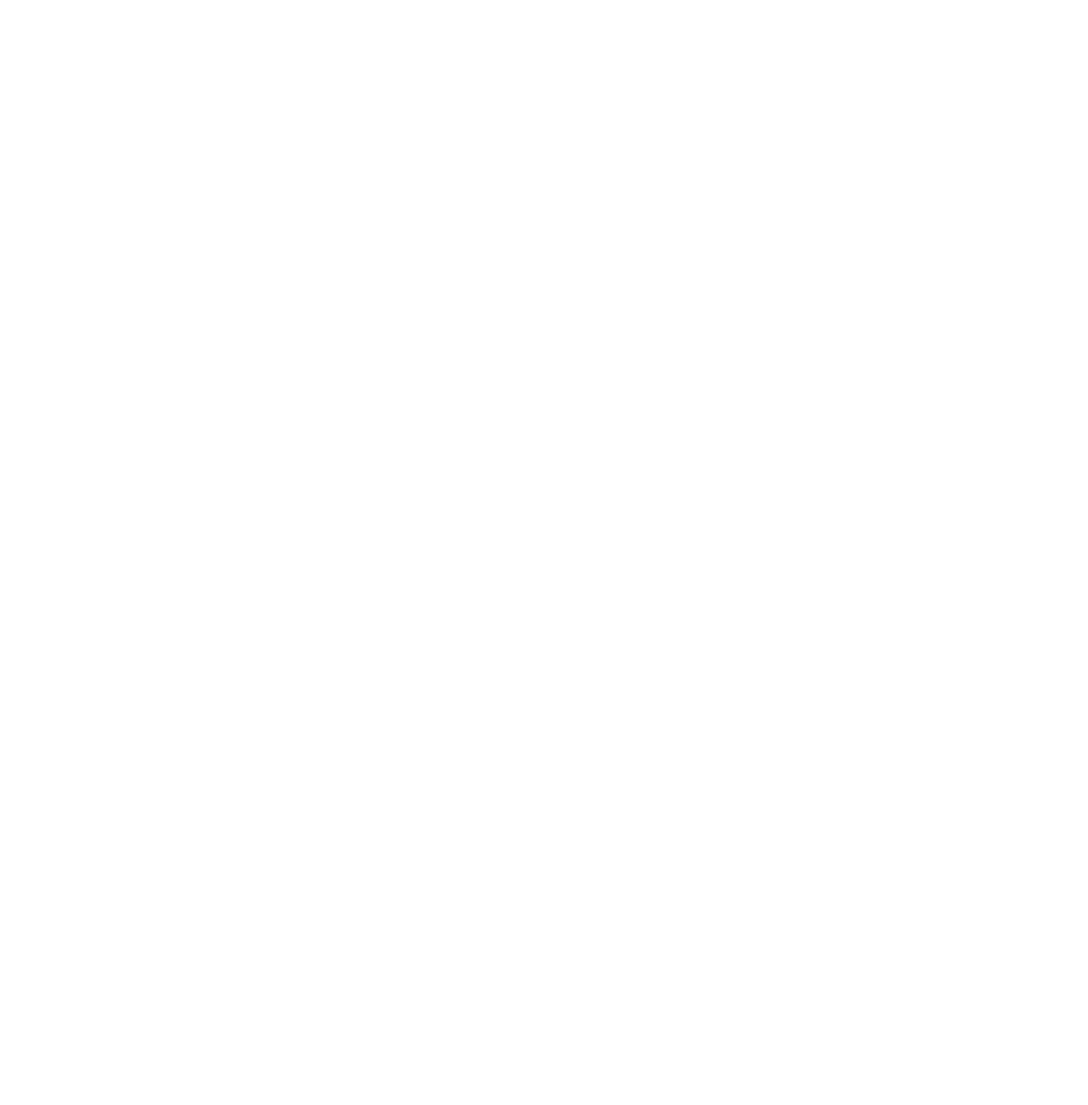
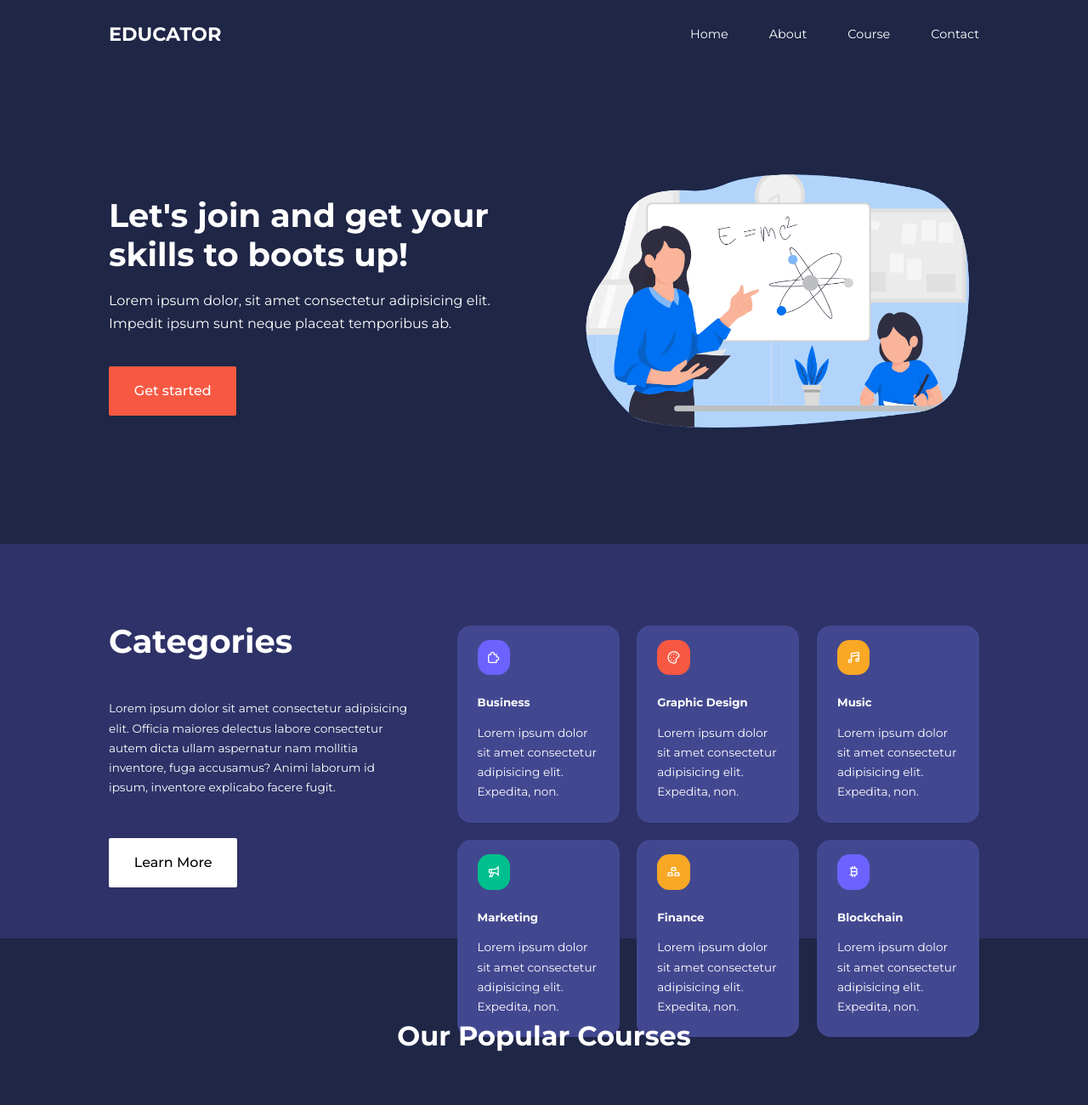
Before and after one commit to mateenNawaz86/Educator, a plain HTML site: page index.html in a window 1280 px wide. Shown: the top 1300 px of the page at 85% size. Before the commit the page ends 800 px from the top, so only its background shows below. Drawn offline with nearby package versions, Linux system fonts and the light colour scheme.

Commit message:
school responsive website till home-page

```diff
--- a/index.html
+++ b/index.html
@@ -1,10 +1,140 @@
 <!DOCTYPE html>
 <html lang="en">
-  <head>
+  <link>
     <meta charset="UTF-8" />
     <meta http-equiv="X-UA-Compatible" content="IE=edge" />
     <meta name="viewport" content="width=device-width, initial-scale=1.0" />
-    <title>School Website</title>
+    <title>Eductor</title>
+
+    <!-- iconcount link -->
+    <link
+      rel="stylesheet"
+      href="https://unicons.iconscout.com/release/v4.0.0/css/line.css"
+    />
+
+    <!-- Google fonts -->
+    <link href="https://fonts.googleapis.com/css2?family=Montserrat:wght@200;300;400;500;600;700;800&family=Open+Sans:wght@300;400;500&display=swap" rel="stylesheet">
+
+    <!-- style.css -->
+    <link rel="stylesheet" href="./style/style.css" />
+
+    <!-- favicon link -->
+    <link rel="apple-touch-icon" sizes="180x180" href="/apple-touch-icon.png" />
+    <link rel="icon" type="image/png" sizes="32x32" href="/favicon-32x32.png" />
+    <link rel="icon" type="image/png" sizes="16x16" href="/favicon-16x16.png" />
+    <link rel="manifest" href="/site.webmanifest" />
   </head>
-  <body></body>
+  <body>
+      <nav>
+        <div class="container nav__container">
+          <a href="index.html"> <h4>EDUCATOR</h4></a>
+          <ul class="nav__menu">
+            <li><a href="index.html">Home</a></li>
+            <li><a href="about.html">About</a></li>
+            <li><a href="course.html">Course</a></li>
+            <li><a href="contact.html">Contact</a></li>
+          </ul>
+          <button id="open-menu-btn"><i class="uil uil-bars"></i></button>
+          <button id="close-menu-btn"><i class="uil uil-multiply"></i></button>
+        </div>
+      </nav>
+
+      <header>
+        <div class="container header__container">
+          <div class="header__left">
+            <h1>Let's join and get your skills to boots up!</h1>
+            <p>Lorem ipsum dolor, sit amet consectetur adipisicing elit. Impedit ipsum sunt neque placeat temporibus ab.</p>
+            <a href="course.html" class="btn btn-primary">Get started</a>
+          </div>
+          <div class="header__right">
+            <div class="header__right-img">
+              <img src="./assets/header_right__img1.png" alt="Teaching-img">
+            </div>
+          </div>
+        </div>
+      </header>
+
+      <!-- categories section start -->
+      <section class="categories">
+        <div class="container categories__container">
+          <div class="categories__left">
+            <h1>Categories</h1>
+            <p>Lorem ipsum dolor sit amet consectetur adipisicing elit. Officia maiores delectus labore consectetur autem dicta ullam aspernatur nam mollitia inventore, fuga accusamus? Animi laborum id ipsum, inventore explicabo facere fugit.</p>
+            <a href="#" class="btn">Learn More</a>
+          </div>
+          <div class="categories__right">
+            <article class="category">
+                <span class="category__icon"><i class="uil uil-puzzle-piece"></i></span>
+                <h5>Business</h5>
+                <p>Lorem ipsum dolor sit amet consectetur adipisicing elit. Expedita, non.</p>
+            </article>
+            <article class="category">
+                <span class="category__icon"><i class="uil uil-palette"></i></span>
+                <h5>Graphic Design</h5>
+                <p>Lorem ipsum dolor sit amet consectetur adipisicing elit. Expedita, non.</p>
+            </article>
+            <article class="category">
+                <span class="category__icon"><i class="uil uil-music"></i></span>
+                <h5>Music</h5>
+                <p>Lorem ipsum dolor sit amet consectetur adipisicing elit. Expedita, non.</p>
+            </article>
+            <article class="category">
+                <span class="category__icon"><i class="uil uil-megaphone"></i></span>
+                <h5>Marketing</h5>
+                <p>Lorem ipsum dolor sit amet consectetur adipisicing elit. Expedita, non.</p>
+            </article>
+            <article class="category">
+                <span class="category__icon"><i class="uil uil-gold"></i></span>
+                <h5>Finance</h5>
+                <p>Lorem ipsum dolor sit amet consectetur adipisicing elit. Expedita, non.</p>
+            </article>
+            <article class="category">
+                <span class="category__icon"><i class="uil uil-bitcoin-sign"></i></span>
+                <h5>Blockchain</h5>
+                <p>Lorem ipsum dolor sit amet consectetur adipisicing elit. Expedita, non.</p>
+            </article>
+          </div>
+        </div>
+      </section>
+      <!-- categories section end -->
+
+      <!-- courses start -->
+      <section class="courses">
+        <h2>Our Popular Courses</h2>
+        <div class="container course__container">
+          <article class="course">
+            <div class="course__img">
+              <img src="./assets/course-1.png" alt="SEO Solution">
+            </div>
+
+            <h4>SEO Solution Website </h4>
+            <p>Lorem ipsum dolor sit amet consectetur adipisicing elit. Delectus sequi distinctio ipsum est, maxime autem?</p>
+            <a href="#" class="btn btn-primary">Learn More</a>
+          </article>
+          <article class="course">
+            <div class="course__img">
+              <img src="./assets/course-3.png" alt="Health care">
+            </div>
+
+            <h4>Family Health Care</h4>
+            <p>Lorem ipsum dolor sit amet consectetur adipisicing elit. Delectus sequi distinctio ipsum est, maxime autem?</p>
+            <a href="#" class="btn btn-primary">Learn More</a>
+          </article>
+          <article class="course">
+            <div class="course__img">
+              <img src="./assets/course-2.png" alt="samrt watch">
+            </div>
+
+            <h4>Smart Watch Lifestyle</h4>
+            <p>Lorem ipsum dolor sit amet consectetur adipisicing elit. Delectus sequi distinctio ipsum est, maxime autem?</p>
+            <a href="#" class="btn btn-primary">Learn More</a>
+          </article>
+
+        </div>
+      </section>
+      <!-- courses end -->
+
+      <!-- Javascript linl -->
+        <script src="./script.js"></script>
+    </body>
 </html>
--- a/script.js
+++ b/script.js
@@ -0,0 +1,5 @@
+window.addEventListener("scroll", () => {
+  document
+    .querySelector("nav")
+    .classList.toggle("window-scroll", window.scrollY > 0);
+});
--- /dev/null
+++ b/style/style.css
@@ -0,0 +1,240 @@
+* {
+  padding: 0;
+  margin: 0;
+  box-sizing: border-box;
+  text-decoration: none;
+  outline: none;
+  border: none;
+  list-style: none;
+}
+
+:root {
+  --color-primary: #6c63ff;
+  --color-success: #00bf8e;
+  --color-warning: #f9a825;
+  --color-danger: #f75842;
+  --color-danger-variant: rgba(247, 88, 66, 0.4);
+  --color-white: #fff;
+  --color-light: rgba(255, 255, 255, 0.7);
+  --color-black: #000;
+  --color-bg: #1f2646;
+  --color-bg1: #2e3268;
+  --color-bg2: #424890;
+
+  --container-width-lg: 80%;
+  --container-width-md: 90%;
+  --container-width-sm: 94%;
+
+  --transition: all 400ms ease;
+}
+
+body {
+  font-family: "Montserrat", sans-serif;
+  line-height: 1.7;
+  color: var(--color-white);
+  background-color: var(--color-bg);
+}
+
+.container {
+  width: var(--container-width-lg);
+  margin: 0 auto;
+}
+
+section {
+  padding: 6rem 0;
+}
+
+section h2 {
+  text-align: center;
+  margin-bottom: 4rem;
+}
+
+h1,
+h2,
+h3,
+h4,
+h5 {
+  line-height: 1.2;
+}
+
+h1 {
+  font-size: 2.4rem;
+  user-select: none;
+}
+h2 {
+  font-size: 2rem;
+}
+h3 {
+  font-size: 1.7rem;
+}
+h4 {
+  font-size: 1.4rem;
+}
+
+img {
+  display: block;
+  width: 100%;
+  object-fit: cover;
+}
+
+a {
+  color: var(--color-white);
+}
+
+.btn {
+  display: inline-block;
+  padding: 0.9rem 1.8rem;
+  color: var(--color-black);
+  background-color: var(--color-white);
+  font-weight: 500;
+  border-radius: 2px;
+  border: 1px solid transparent;
+  transition: var(--transition);
+}
+
+.btn:hover {
+  background-color: transparent;
+  color: var(--color-white);
+  border-color: var(--color-white);
+}
+
+.btn-primary {
+  background-color: var(--color-danger);
+  color: var(--color-white);
+}
+
+/* =========== NAVBAR ================== */
+
+nav {
+  background-color: transparent;
+  width: 100vw;
+  height: 5rem;
+  position: fixed;
+  top: 0;
+  z-index: 11;
+  transition: var(--transition);
+}
+
+/* change nav styling using Javascript */
+.window-scroll {
+  background-color: var(--color-primary);
+  box-shadow: 0 1rem 2rem rgba(0, 0, 0, 0.2);
+}
+
+.nav__container {
+  height: 100%;
+  display: flex;
+  justify-content: space-between;
+  align-items: center;
+}
+
+nav button {
+  display: none;
+}
+
+.nav__menu {
+  display: flex;
+  align-items: center;
+  gap: 3rem;
+}
+
+.nav__menu a {
+  font-size: 0.9rem;
+  transition: var(--transition);
+}
+
+.nav__menu a:hover {
+  color: var(--color-bg2);
+}
+
+/* ============ HEADER =========== */
+header {
+  position: relative;
+  top: 5rem;
+  height: 70vh;
+  overflow: hidden;
+  margin-bottom: 5rem;
+}
+
+.header__container {
+  display: grid;
+  grid-template-columns: 1fr 1fr;
+  align-items: center;
+  gap: 4rem;
+  height: 100%;
+}
+
+.header__left p {
+  margin: 1rem 0 2.3rem;
+}
+
+/* ========== Categories ========== */
+
+.categories {
+  background-color: var(--color-bg1);
+  height: 29rem;
+}
+
+.categories h1 {
+  line-height: 1;
+  margin-bottom: 3rem;
+}
+
+.categories__container {
+  display: grid;
+  grid-template-columns: 40% 60%;
+  /* gap: 4rem; */
+}
+
+.categories__left {
+  margin-right: 3rem;
+}
+
+.categories__left p {
+  margin: 1rem 0 3rem;
+}
+
+.categories__right {
+  display: grid;
+  grid-template-columns: repeat(3, 1fr);
+  gap: 1.3rem;
+}
+
+.category {
+  background-color: var(--color-bg2);
+  border-radius: 1rem;
+  padding: 1.5rem;
+  transition: var(--transition);
+}
+
+.category:nth-child(2) .category__icon {
+  background-color: var(--color-danger);
+}
+.category:nth-child(3) .category__icon {
+  background-color: var(--color-warning);
+}
+.category:nth-child(4) .category__icon {
+  background-color: var(--color-success);
+}
+.category:nth-child(5) .category__icon {
+  background-color: var(--color-warning);
+}
+
+.category:hover {
+  box-shadow: 0 3rem 3rem rgba(0, 0, 0, 0.2);
+  z-index: 1;
+}
+
+.category__icon {
+  background-color: var(--color-primary);
+  padding: 0.7rem;
+  border-radius: 0.9rem;
+}
+
+.categories h5 {
+  margin: 2rem 0 1rem;
+}
+
+.categories p {
+  font-size: 0.85rem;
+}
```
Also changed, not shown: about.html (added), assets/course-1.png (added), assets/header_right__img1.png (added), contact.html (added), course.html (added), style/about.css (added), style/contact.css (added), 2 other files.
